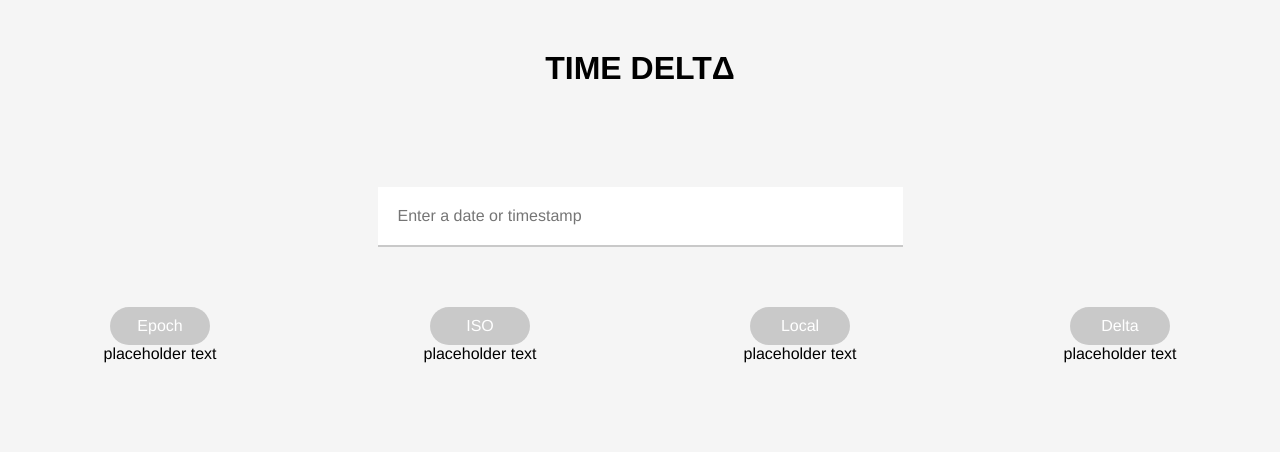
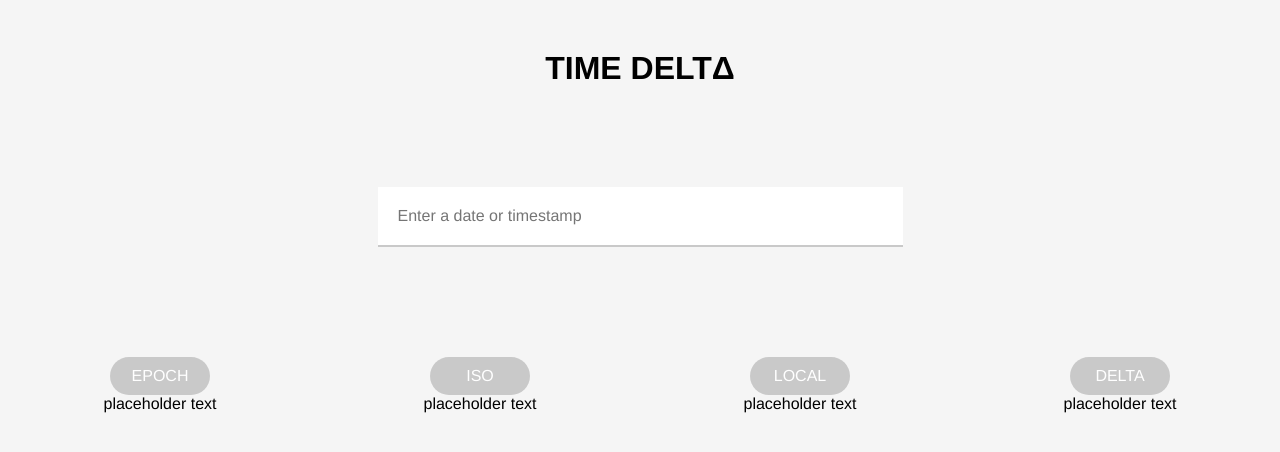
Before and after one commit to hellojacq/timedelta, a Python web app: template templates/index.html in a window 1280 px wide. Shown: the top 452 px of the page. Run offline with Jinja, Linux system fonts and the light colour scheme; the template is opened without the code that fills it, so the values that code supplies are empty.

Commit message:
fix to margin issue with layout

```diff
--- a/assets/css/main.css
+++ b/assets/css/main.css
@@ -46,7 +46,9 @@ input[type="text"]:focus {
 }
 
 #output-data {
+	margin: 100px 0px;
 	text-align: center;
+	overflow: auto;
 }
 
 .output {
@@ -68,3 +70,6 @@ input[type="text"]:focus {
 .output-name:hover {
 	background-color: #969696;
 }
+
+.output-content {
+	margin: 10px 0px;
--- a/templates/index.html
+++ b/templates/index.html
@@ -11,19 +11,17 @@
 				<h1 id="logo">
 					TIME DELT&Delta;
 				</h1>
-				<nav></nav>
-			<header>
+			</header>
 			<div id="content">
 				<div id="search">
 					<input type="text" name="query" placeholder="Enter a date or timestamp" size="50" max-length="50" required="required" />
 				</div>
-
 				<div id="output-data">
 					<div id="epoch" class="output">
 						<div class="output-name">
-							Epoch
+							EPOCH
 						</div>
-						<span id="js-epoch">placeholder text</span>
+						<span id="js-epoch" class="output-content">placeholder text</span>
 					</div>
 					<div id="iso" class="output">
 						<div class="output-name">
@@ -33,19 +31,23 @@
 					</div>
 					<div id="local" class="output">
 						<div class="output-name">
-							Local
+							LOCAL
 						</div>
 						<span id="js-local" class="output-content">placeholder text</span>
 					</div>
 					<div id="delta" class="output">
 						<div class="output-name">
-							Delta
+							DELTA
 						</div>
 						<span id="js-delta" class="output-content">placeholder text</span>
 					</div>
 				</div>
-				<footer></footer>
 			</div>
+			<!--
+			<footer>
+				&copy; 2016 TIME DELT&Delta;
+			</footer>
+			-->
 		</div>
 	</body>
 </html>
```
